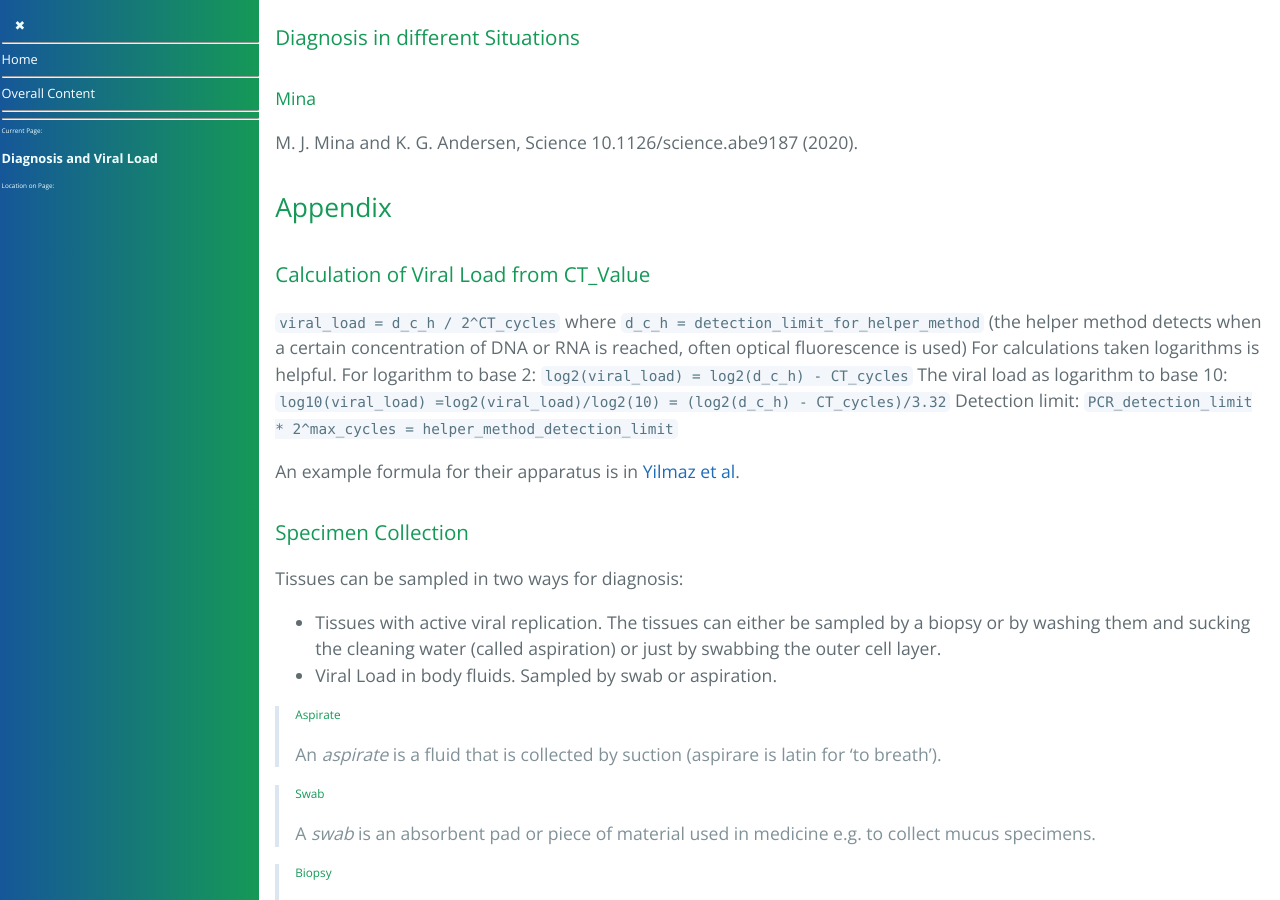
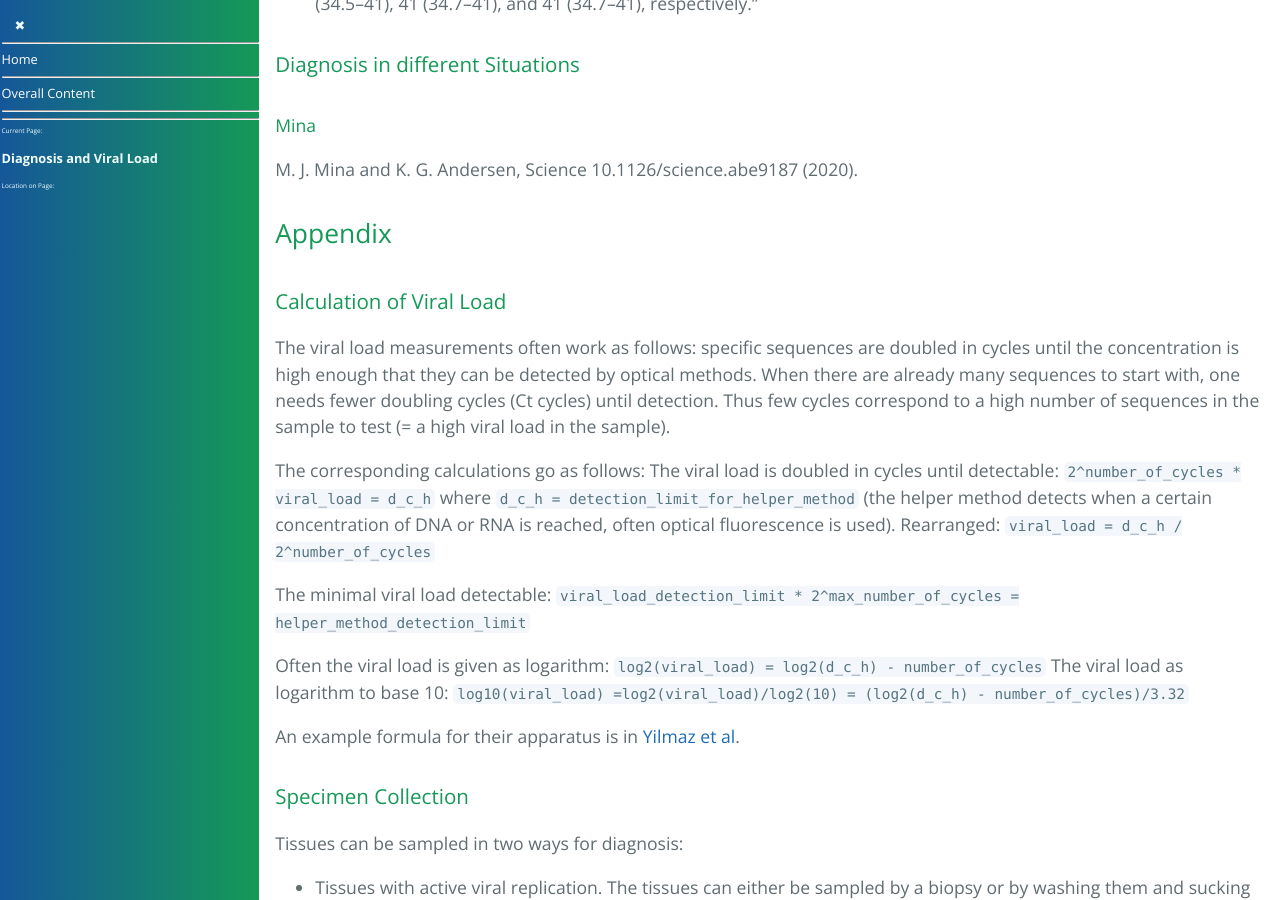
Before and after one commit to forestgrape/coronavirus, a Jekyll site: the page built from 3_medical/diagnosis_and_viral_load.md, in a window 1280 px wide and 900 px high, scrolled down 48760 px. Built offline with Jekyll 4.4.1, drawn with Linux system fonts in a browser that asks for light colours; our own code applies the rules of GitHub Pages for plain Markdown files; some of the changed text lies outside the part shown.

Commit message:
clarified calculation of viral load by ct value

```diff
--- a/3_medical/diagnosis_and_viral_load.md
+++ b/3_medical/diagnosis_and_viral_load.md
@@ -43,7 +43,7 @@
   * [Timing Specimen Collection](#timing-specimen-collection)
   * [Diagnosis in different Situations](#diagnosis-in-different-situations)
 * [Appendix](#appendix)
-  * [Calculation of Viral Load from CT_Value](#calculation-of-viral-load-from-ct_value)
+  * [Calculation of Viral Load](#calculation-of-viral-load)
   * [Specimen Collection](#specimen-collection)
 
 
@@ -319,7 +319,6 @@ Often investigations for viral load are biased. Reasons are:
 
 
 
-
 ## Saliva Diagnosis
 Key features of saliva based Covid diagnosis are:
 
@@ -344,7 +343,7 @@ Summaries of the papers are in the section [Summarized References](#summarized-r
   * [Manabe et al](#summary-manabe) investigate crevicular fluid and review the literature on saliva diagnosis.
 * Well specified and carefully carried out investigations are:
   * [Wong](#summary-wong). Early morning before eat saliva. Retrospective comparison of saliva to nasopharyngeal samples (mainly swabs but also some aspirates) from testing centers in Hong Kong.
-  * [Wyllie](#summary-wyllie-letter). Early morning before eat saliva. **Recommended** read with illustrative plots, detailed information available in the appendix.
+  * [Wyllie](#summary-wyllie-letter). Early morning before eat saliva with illustrative plots. A follow up analyses in [Silva](#summary-silva) where it is shown that the prognostic value of saliva is higher than NPS samples. // Likely since early morning saliva samples correlate better to the viral load in the lungs.
   * [Rao](#summary-rao). Early morning before eat saliva.
   * [Huber](#summary-huber). Throat wash specimens.
 * Of interest
@@ -465,7 +464,7 @@ BALF          | 22.5 (21-24) | -
 * "We collected serial upper respiratory tract samples (1 nasopharyngeal swab and 1 throat swab put in a single collection tube with 1 mL of transport medium) for real-time PCR of SARS-CoV-2 RNA for all patients."
 * " Severe/critical patients were defined as those requiring invasive mechanical ventilation or high-flow nasal oxygen and mild as those not requiring supplementary oxygen or hospitalization."
 * "Viral load, expressed as log10 of viral RNA per swab, was calculated as (47 – observed cycle threshold value) / 3.4. This formula applies the average of the parameters (slope and constant) that we observe when we quantify viruses in serum using quantitative PCR with serial dilution of quantification standards (plasmid carrying target sequence) and presumes a 10-μL sample volume in the reaction and a 97% efficiency in the PCR."
-  > -> [Calculation of Viral Load from CT value](#calculation-of-viral-load-from-ct_value); 3.4 is about log2(10) = 3.322 and transforms from log2 to log10
+  > -> [Calculation of Viral Load](#calculation-of-viral-load); 3.4 is about log2(10) = 3.322 and transforms from log2 to log10
 
 ##### Results
 * "The highest viral loads were observed early after onset of symptoms in both groups of participants (Figure 1A and 1B). At 7 days, mean viral load among virus-positive patients was 5.8 log10 copies/swab for those with mild disease (n = 37) and 5.5 log10 copies/swab for those with severe/critical disease (n = 12) (P = .53). At 14 days, mean viral load was 4.4 log10 copies/swab for those with mild disease (n = 38) and 4.2 log10 copies/swab for those with severe/critical disease (n = 14) (P = .56)."
@@ -1273,14 +1272,19 @@ M. J. Mina and K. G. Andersen, Science 10.1126/science.abe9187 (2020).
 
 ## Appendix
 
-### Calculation of Viral Load from CT_Value
-`viral_load = d_c_h / 2^CT_cycles` where `d_c_h = detection_limit_for_helper_method` (the helper method detects when a certain concentration of DNA or RNA is reached, often optical fluorescence is used)
-For calculations taken logarithms is helpful. For logarithm to base 2:
-`log2(viral_load) = log2(d_c_h) - CT_cycles`
+### Calculation of Viral Load
+The viral load measurements often work as follows: specific sequences are doubled in cycles until the concentration is high enough that they can be detected by optical methods. When there are already many sequences to start with, one needs fewer doubling cycles (Ct cycles) until detection. Thus few cycles correspond to a high number of sequences in the sample to test (= a high viral load in the sample).
+
+The corresponding calculations go as follows: The viral load is doubled in cycles until detectable: `2^number_of_cycles * viral_load = d_c_h` where `d_c_h = detection_limit_for_helper_method` (the helper method detects when a certain concentration of DNA or RNA is reached, often optical fluorescence is used). Rearranged:
+`viral_load = d_c_h / 2^number_of_cycles`
+
+The minimal viral load detectable:
+`viral_load_detection_limit * 2^max_number_of_cycles = helper_method_detection_limit`
+
+Often the viral load is given as logarithm:
+`log2(viral_load) = log2(d_c_h) - number_of_cycles`
 The viral load as logarithm to base 10:
-`log10(viral_load) =log2(viral_load)/log2(10) = (log2(d_c_h) - CT_cycles)/3.32`
-Detection limit:
-`PCR_detection_limit * 2^max_cycles = helper_method_detection_limit`
+`log10(viral_load) =log2(viral_load)/log2(10) = (log2(d_c_h) - number_of_cycles)/3.32`
 
 An example formula for their apparatus is in [Yilmaz et al](#summary-yilmaz).
 
```
